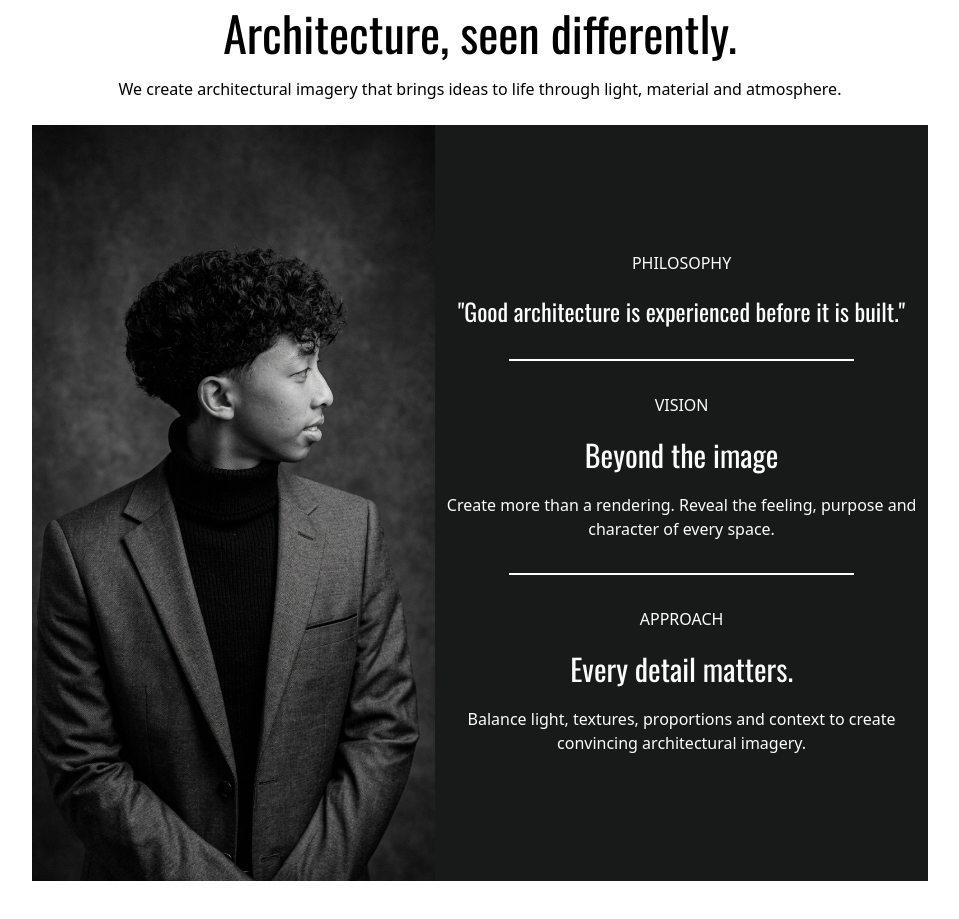
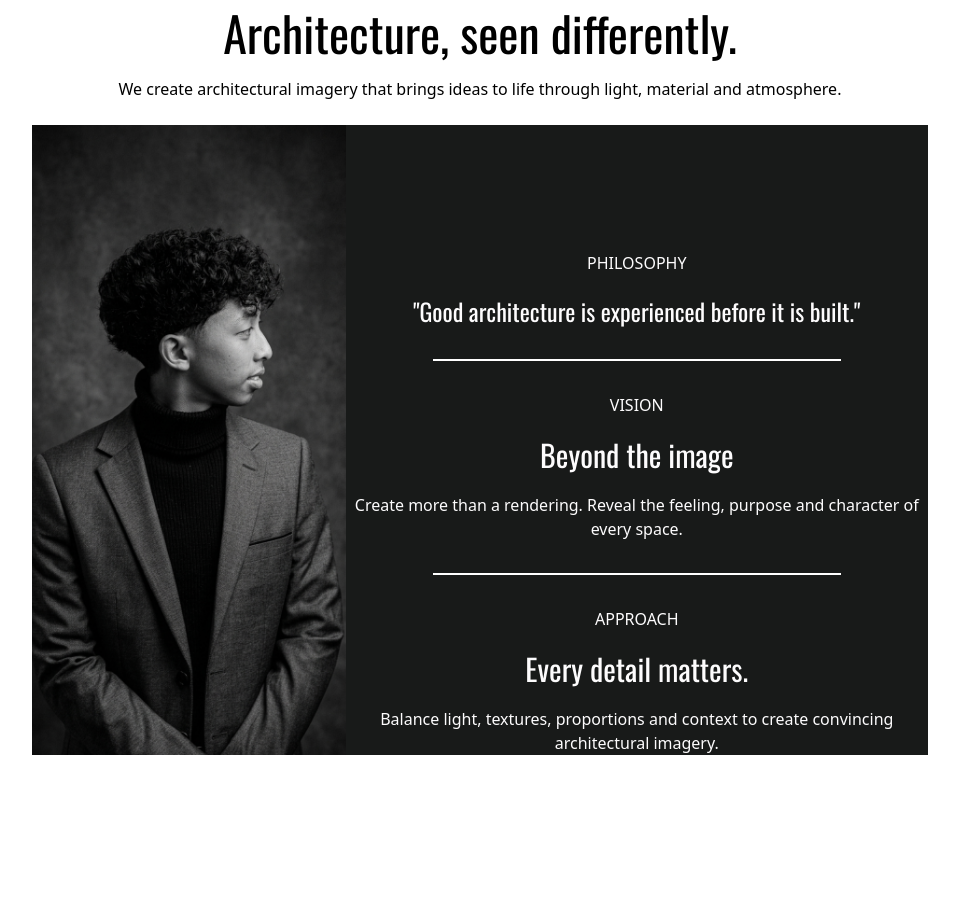
Before and after one commit to raaxen/Portfolio-Nii, a React (Vite) app: page / in a window 1280 px wide. Shown: the part 2740-3659 px from the top of the page, without its empty margins (160-1119 px from the left). After the commit the page ends 3575 px from the top, so only its background shows below. Built offline with nearby package versions, Linux system fonts and the light colour scheme; a web font is replaced by a local one.

Commit message:
resized-studio

```diff
--- a/Screens/Studio.tsx
+++ b/Screens/Studio.tsx
@@ -10,9 +10,9 @@ const Studio = () => {
                 <h1 className='text-center font-["Oswald"] lg:text-5xl text-4xl '>Architecture, seen differently.</h1>
                 <p className='text-center'>We create architectural imagery that brings ideas to life through light, material and atmosphere.</p>
             </div>
-            <div className='mx-auto mt-8 flex w-full flex-col lg:mt-0 lg:min-h-[70vh] lg:w-[70%] lg:flex-row'>
-                 <img src={NiiFita} alt="Portrait of the studio founder" className='block aspect-[4/5] w-full object-cover lg:aspect-auto lg:w-[45%]'/>
-                <div className='bg-[#181A19] lg:w-[55%]'>
+            <div className='mx-auto mt-8 m-auto flex w-full flex-col lg:mt-0 lg:min-h-[70vh] lg:w-[70%] lg:flex-row'>
+                 <img src={NiiFita} alt="Portrait of the studio founder" className='block aspect-[4/5] w-full object-cover lg:aspect-[2] lg:w-[35%]'/>
+                <div className='bg-[#181A19] lg:w-[65%]'>
                         <div className='flex flex-col items-center lg:mt-[12ch] space-y-5'>
                             <p className='text-[#FDFCFD] text-center uppercase mt-4 '>
                                 Philosophy
```
